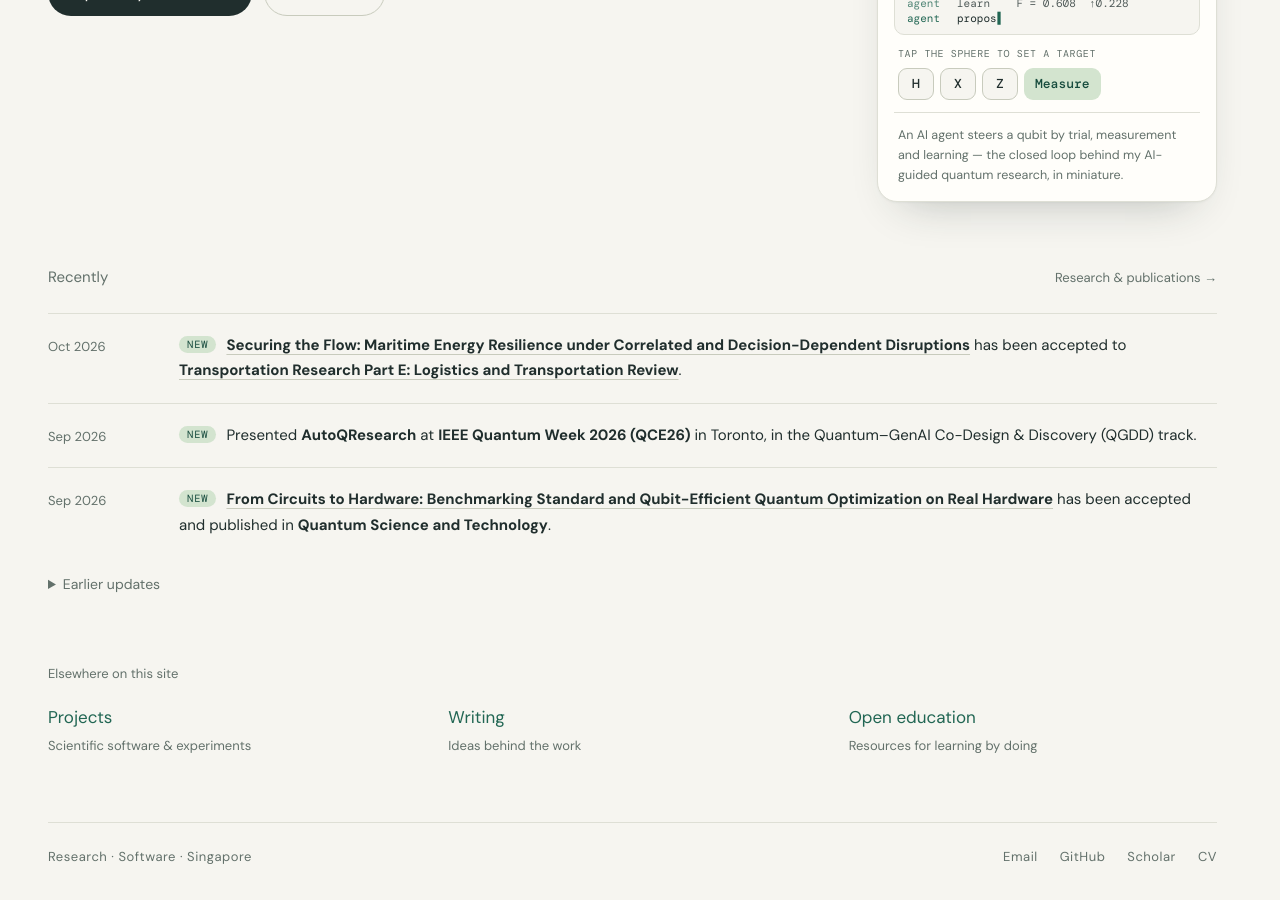
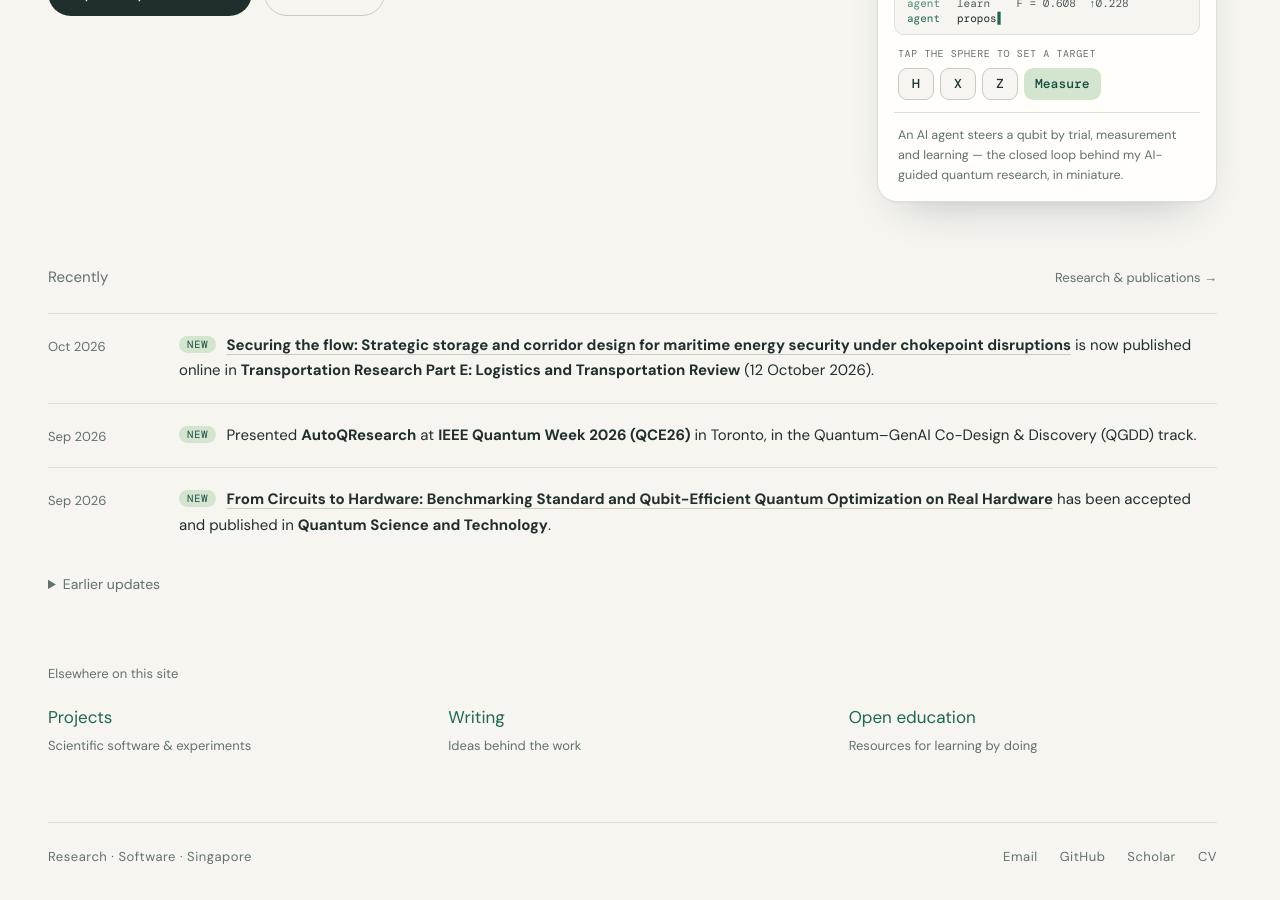
Before and after one commit to MonitSharma/portfolio, a Jekyll site: the page built from index.html, in a window 1280 px wide and 900 px high, scrolled down 643 px. Built offline with Jekyll 4.4.1, drawn with Linux system fonts in a browser that asks for light colours.

Commit message:
Update Securing the flow with published article and DOI

```diff
--- a/_data/news.yml
+++ b/_data/news.yml
@@ -1,7 +1,7 @@
 # Newest first. `new: true` adds a “New” tag on the home page.
 - date: "2026-10"
   new: true
-  content: "📰 **[Securing the Flow: Maritime Energy Resilience under Correlated and Decision-Dependent Disruptions](https://arxiv.org/abs/2605.11990)** has been accepted to **[Transportation Research Part E: Logistics and Transportation Review](https://www.sciencedirect.com/journal/transportation-research-part-e-logistics-and-transportation-review)**."
+  content: "📰 **[Securing the flow: Strategic storage and corridor design for maritime energy security under chokepoint disruptions](https://www.sciencedirect.com/science/article/pii/S1366554526006344)** is now published online in **Transportation Research Part E: Logistics and Transportation Review** (12 October 2026)."
 
 - date: "2026-09"
   new: true
--- a/_data/publications.yml
+++ b/_data/publications.yml
@@ -114,22 +114,24 @@
       url: https://monitsharma.github.io/writing/quantum-optimization-on-real-hardware/index.html
   order: 2
 
-- title: "Securing the Flow: Maritime Energy Resilience under Correlated and
-    Decision-Dependent Disruptions"
+- title: "Securing the flow: Strategic storage and corridor design for maritime
+    energy security under chokepoint disruptions"
   meta: with H. C. Lau · Maritime energy resilience · arXiv:2605.11990
   year: 2026
   category: journal
   venue: "Transportation Research Part E: Logistics and Transportation Review ·
-    Accepted 2026"
+    Published online 12 October 2026"
   new: true
   description:
     - Developed a two-stage stochastic multi-commodity flow model for resilient
       energy supply under correlated chokepoint disruptions.
-    - Calibrated to Indian maritime energy imports, identifying **LPG exposure**
-      and structural joint-failure resilience.
+    - Evaluated strategic storage, corridor commitments, and **LNG and LPG service
+      continuity** in a data-anchored India-inspired case study.
   links:
-    - text: Journal venue
-      url: https://www.sciencedirect.com/journal/transportation-research-part-e-logistics-and-transportation-review
+    - text: Journal
+      url: https://www.sciencedirect.com/science/article/pii/S1366554526006344
+    - text: DOI
+      url: https://doi.org/10.1016/j.tre.2026.105296
     - text: arXiv
       url: https://arxiv.org/abs/2605.11990
     - text: Blog
--- a/_data/themes.yml
+++ b/_data/themes.yml
@@ -5,7 +5,7 @@
   title: Optimization for real-world systems
   plain: Delivery routes, inventory and energy supply under disruption. I model these planning problems and test whether quantum and hybrid solvers genuinely help — measuring carefully when they don’t.
   papers:
-    - Securing the Flow
+    - Securing the flow
     - Hybrid Learning and Optimization Methods
     - Qubit-Scalable CVRP
     - Learning-Based Graph Shrinking
--- a/_includes/preview-paper.html
+++ b/_includes/preview-paper.html
@@ -1,5 +1,5 @@
 {% assign paper = include.paper %}
-{% assign primary = paper.links | where: 'text', 'arXiv' | first %}{% unless primary %}{% assign primary = paper.links | first %}{% endunless %}
+{% assign primary = paper.links | where: 'text', 'Journal' | first %}{% unless primary %}{% assign primary = paper.links | where: 'text', 'arXiv' | first %}{% endunless %}{% unless primary %}{% assign primary = paper.links | first %}{% endunless %}
 <article class="paper"{% if include.hidden %} hidden{% endif %}>
   <div class="paper-num">{{ paper.year }}</div>
   <div class="paper-copy">
--- a/index.html
+++ b/index.html
@@ -10,7 +10,7 @@ description: Monit Sharma is a Research Engineer at Singapore Management Univers
 {% assign research_count = site.data.projects | where: 'type', 'research' | size %}{% assign software_count = site.data.projects | where: 'type', 'software' | size %}{% assign challenge_count = site.data.projects | where: 'type', 'challenge' | size %}
 <script type="application/ld+json">
 {"@context":"https://schema.org","@graph":[
-{"@type":"Person","@id":"{{ '/#person' | absolute_url }}","name":"Monit Sharma","jobTitle":"Research Engineer","url":"{{ '/' | absolute_url }}","image":"{{ '/assets/imgs/portrait-preview.jpg' | absolute_url }}","email":"mailto:monitsharma437@gmail.com","affiliation":{"@type":"CollegeOrUniversity","name":"Singapore Management University"},"alumniOf":{"@type":"CollegeOrUniversity","name":"Indian Institute of Science Education and Research Mohali"},"knowsAbout":["Quantum computing","Quantum algorithms","Quantum optimization","Variational quantum algorithms","AI research systems","Scientific software"],"sameAs":["https://github.com/MonitSharma","https://scholar.google.com/citations?user=Q3vRb9oAAAAJ","https://www.linkedin.com/in/monitsharma/","https://medium.com/@_monitsharma","https://twitter.com/_MonitSharma"]}{% for paper in selected %}{% assign primary = paper.links | where: 'text', 'arXiv' | first %}{% unless primary %}{% assign primary = paper.links | first %}{% endunless %},
+{"@type":"Person","@id":"{{ '/#person' | absolute_url }}","name":"Monit Sharma","jobTitle":"Research Engineer","url":"{{ '/' | absolute_url }}","image":"{{ '/assets/imgs/portrait-preview.jpg' | absolute_url }}","email":"mailto:monitsharma437@gmail.com","affiliation":{"@type":"CollegeOrUniversity","name":"Singapore Management University"},"alumniOf":{"@type":"CollegeOrUniversity","name":"Indian Institute of Science Education and Research Mohali"},"knowsAbout":["Quantum computing","Quantum algorithms","Quantum optimization","Variational quantum algorithms","AI research systems","Scientific software"],"sameAs":["https://github.com/MonitSharma","https://scholar.google.com/citations?user=Q3vRb9oAAAAJ","https://www.linkedin.com/in/monitsharma/","https://medium.com/@_monitsharma","https://twitter.com/_MonitSharma"]}{% for paper in selected %}{% assign primary = paper.links | where: 'text', 'Journal' | first %}{% unless primary %}{% assign primary = paper.links | where: 'text', 'arXiv' | first %}{% endunless %}{% unless primary %}{% assign primary = paper.links | first %}{% endunless %},
 {"@type":"ScholarlyArticle","headline":{{ paper.title | strip_newlines | jsonify }},"datePublished":"{{ paper.year }}","author":{"@id":"{{ '/#person' | absolute_url }}"}{% if paper.venue %},"publisher":{{ paper.venue | jsonify }}{% endif %}{% if primary.url %},"url":{{ primary.url | jsonify }}{% endif %}}{% endfor %}
 ]}
 </script>
--- a/research.html
+++ b/research.html
@@ -15,7 +15,7 @@ interactive: true
     <div class="segmented" role="group" aria-label="Filter publications"><button type="button" data-paper-filter="all" aria-pressed="true">All<i>{{ selected.size }}</i></button><button type="button" data-paper-filter="journal" aria-pressed="false">Journal<i>{{ journals.size }}</i></button><button type="button" data-paper-filter="conference" aria-pressed="false">Conference<i>{{ conferences.size }}</i></button><button type="button" data-paper-filter="preprint" aria-pressed="false">Preprint<i>{{ preprints.size }}</i></button></div>
     <span class="toolbar-status" id="paper-status" role="status" aria-live="polite">Showing all {{ selected.size }} papers</span>
   </div>
-  <div class="paper-list" id="publication-list">{% for paper in selected %}{% assign primary = paper.links | where: 'text', 'arXiv' | first %}{% unless primary %}{% assign primary = paper.links | first %}{% endunless %}
+  <div class="paper-list" id="publication-list">{% for paper in selected %}{% assign primary = paper.links | where: 'text', 'Journal' | first %}{% unless primary %}{% assign primary = paper.links | where: 'text', 'arXiv' | first %}{% endunless %}{% unless primary %}{% assign primary = paper.links | first %}{% endunless %}
     <article class="paper" data-category="{{ paper.category }}">
       <div class="paper-year">{{ paper.year }}</div>
       <div>
@@ -40,7 +40,7 @@ interactive: true
       <p>{{ theme.plain }}</p>
       <p class="focus-count">{% if theme_papers.size > 0 %}<b>{{ theme_papers.size }}</b> {% if theme_papers.size == 1 %}paper{% else %}papers{% endif %}{% endif %}{% if theme_papers.size > 0 and theme_projects.size > 0 %} · {% endif %}{% if theme_projects.size > 0 %}<b>{{ theme_projects.size }}</b> {% if theme_projects.size == 1 %}project{% else %}projects{% endif %}{% endif %}</p>
       <ul class="focus-links">{% for found in theme_projects limit: project_slots %}
-        <li><a href="{{ found.page | relative_url }}"><span class="kind">Project</span><span class="focus-title">{{ found.title | escape }}</span><span class="arr" aria-hidden="true">→</span></a></li>{% endfor %}{% for paper in theme_papers limit: paper_slots %}{% assign primary = paper.links | where: 'text', 'arXiv' | first %}{% unless primary %}{% assign primary = paper.links | first %}{% endunless %}
+        <li><a href="{{ found.page | relative_url }}"><span class="kind">Project</span><span class="focus-title">{{ found.title | escape }}</span><span class="arr" aria-hidden="true">→</span></a></li>{% endfor %}{% for paper in theme_papers limit: paper_slots %}{% assign primary = paper.links | where: 'text', 'Journal' | first %}{% unless primary %}{% assign primary = paper.links | where: 'text', 'arXiv' | first %}{% endunless %}{% unless primary %}{% assign primary = paper.links | first %}{% endunless %}
         <li><a href="{{ primary.url | escape }}" target="_blank" rel="noopener"><span class="kind">Paper</span><span class="focus-title">{{ paper.title | split: ':' | first | truncatewords: 6, '…' | escape }}</span><span class="arr" aria-hidden="true">↗</span></a></li>{% endfor %}
       </ul>
     </article>{% endfor %}
```
Also changed, not shown: 2 other files.
